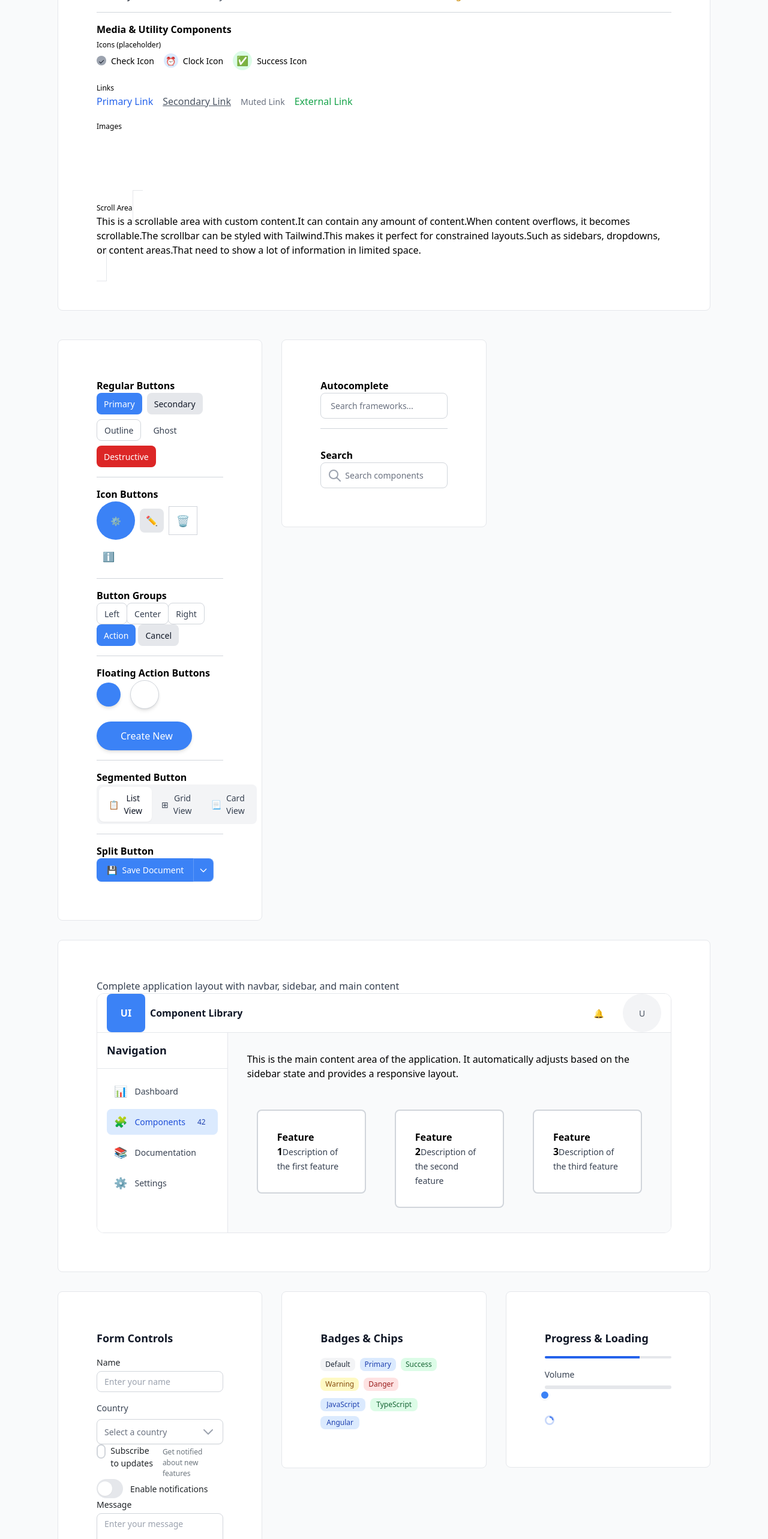
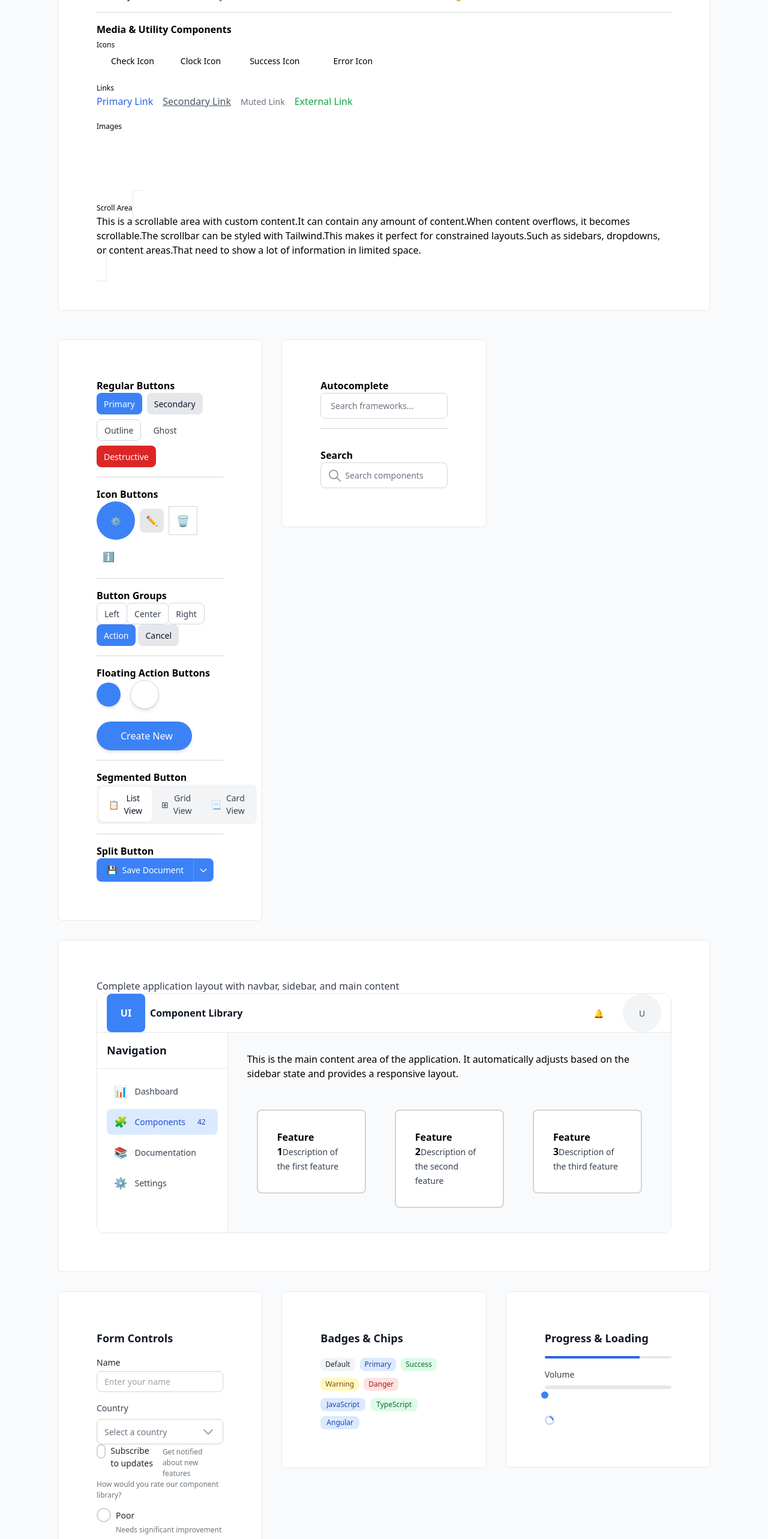
Before and after one commit to OpenScholarly/UI-library, an Angular app in the folder UI/: page / in a window 1280 px wide. Shown: the part 986-3552 px from the top of the page at 60% size. Built offline with nearby package versions, Linux system fonts and the light colour scheme.

Commit message:
Add missing components to demo - Icon and Radio Group components now included
Co-authored-by: Wubpooz <48888163+Wubpooz@users.noreply.github.com>

```diff
--- a/UI/projects/demo/src/app/components/main/main.component.html
+++ b/UI/projects/demo/src/app/components/main/main.component.html
@@ -130,25 +130,23 @@
               <div class="space-y-4">
                 <!-- Icons -->
                 <div>
-                  <ui-text variant="caption" class="mb-1">Icons (placeholder)</ui-text>
+                  <ui-text variant="caption" class="mb-1">Icons</ui-text>
                   <div class="flex items-center gap-4">
                     <div class="flex items-center gap-2">
-                      <div class="w-4 h-4 bg-gray-400 rounded-full flex items-center justify-center">
-                        <ui-text size="xs" color="primary">✓</ui-text>
-                      </div>
+                      <ui-icon size="sm" color="primary">✓</ui-icon>
                       <ui-text size="sm">Check Icon</ui-text>
                     </div>
                     <div class="flex items-center gap-2">
-                      <div class="w-5 h-5 bg-primary-100 rounded-full flex items-center justify-center">
-                        <ui-text size="sm" color="primary">⏰</ui-text>
-                      </div>
+                      <ui-icon size="md" color="secondary">⏰</ui-icon>
                       <ui-text size="sm">Clock Icon</ui-text>
                     </div>
                     <div class="flex items-center gap-2">
-                      <div class="w-6 h-6 bg-green-100 rounded-full flex items-center justify-center">
-                        <ui-text size="md" color="success">✅</ui-text>
-                      </div>
+                      <ui-icon size="lg" color="success">✅</ui-icon>
                       <ui-text size="sm">Success Icon</ui-text>
+                    </div>
+                    <div class="flex items-center gap-2">
+                      <ui-icon size="xl" color="error">❌</ui-icon>
+                      <ui-text size="sm">Error Icon</ui-text>
                     </div>
                   </div>
                 </div>
@@ -421,6 +419,15 @@
               label="Subscribe to updates"
               description="Get notified about new features">
             </ui-checkbox>
+
+            <ui-radio-group
+              name="rating"
+              label="Rate your experience"
+              description="How would you rate our component library?"
+              [options]="radioOptions()"
+              value="good"
+              (valueChange)="onRadioGroupChange($event)">
+            </ui-radio-group>
 
             <ui-toggle
               label="Enable notifications">
--- a/UI/projects/demo/src/app/components/main/main.component.ts
+++ b/UI/projects/demo/src/app/components/main/main.component.ts
@@ -3,7 +3,7 @@ import { FormControl, FormGroup, ReactiveFormsModule, Validators } from '@angula
 import {
   ButtonComponent, CardComponent, AccordionComponent, FooterComponent,
   InputComponent, BadgeComponent, ModalComponent,
-  TooltipComponent, CheckboxComponent, SelectComponent,
+  TooltipComponent, CheckboxComponent, RadioGroupComponent, SelectComponent,
   ToggleComponent, LoaderComponent, ProgressComponent,
   BreadcrumbsComponent, PaginationComponent, TextareaComponent,
   ChipComponent, ToastComponent, SliderComponent, AvatarComponent, TabsComponent,
@@ -17,7 +17,7 @@ import {
   type AccordionItem, type FooterSection, type TabItem, type SelectOption, type BreadcrumbItem,
   type SegmentedButtonOption, type SplitButtonAction, type AutocompleteOption, type SearchResult, type NavigationItem,
   type TableColumn, type MenuItem, type ThemeMode, type FeedItem, type StatItem, type TimelineItem,
-  type BannerAction, type CarouselItem, type NavbarItem, type CommandItem, type TreeNode
+  type BannerAction, type CarouselItem, type NavbarItem, type CommandItem, type TreeNode, type RadioOption
 } from 'ui-components';
 
 @Component({
@@ -26,7 +26,7 @@ import {
     ReactiveFormsModule,
     ButtonComponent, CardComponent, AccordionComponent, FooterComponent,
     InputComponent, BadgeComponent, ModalComponent,
-    TooltipComponent, CheckboxComponent, SelectComponent,
+    TooltipComponent, CheckboxComponent, RadioGroupComponent, SelectComponent,
     ToggleComponent, LoaderComponent, ProgressComponent,
     BreadcrumbsComponent, PaginationComponent, TextareaComponent,
     ChipComponent, ToastComponent, SliderComponent, AvatarComponent, TabsComponent,
@@ -234,6 +234,13 @@ export class MainComponent {
     { value: 'uk', label: 'United Kingdom' },
     { value: 'fr', label: 'France' },
     { value: 'de', label: 'Germany' }
+  ]);
+
+  radioOptions = signal<RadioOption[]>([
+    { value: 'poor', label: 'Poor', description: 'Needs significant improvement' },
+    { value: 'fair', label: 'Fair', description: 'Could be better' },
+    { value: 'good', label: 'Good', description: 'Meets expectations' },
+    { value: 'excellent', label: 'Excellent', description: 'Exceeds expectations' }
   ]);
 
   breadcrumbItems = signal<BreadcrumbItem[]>([
@@ -450,6 +457,10 @@ export class MainComponent {
     console.log('Theme changed to:', theme);
   }
 
+  onRadioGroupChange(value: string) {
+    console.log('Radio group value changed to:', value);
+  }
+
   // NEW COMPONENT EVENT HANDLERS
   // Feed handlers
   onFeedLike(itemId: string) {
```
